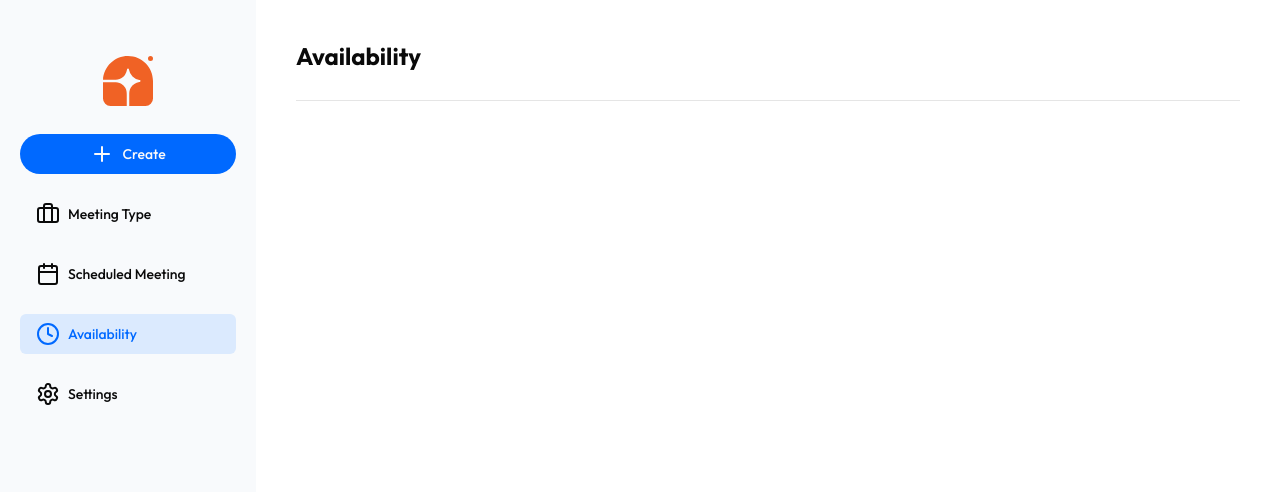
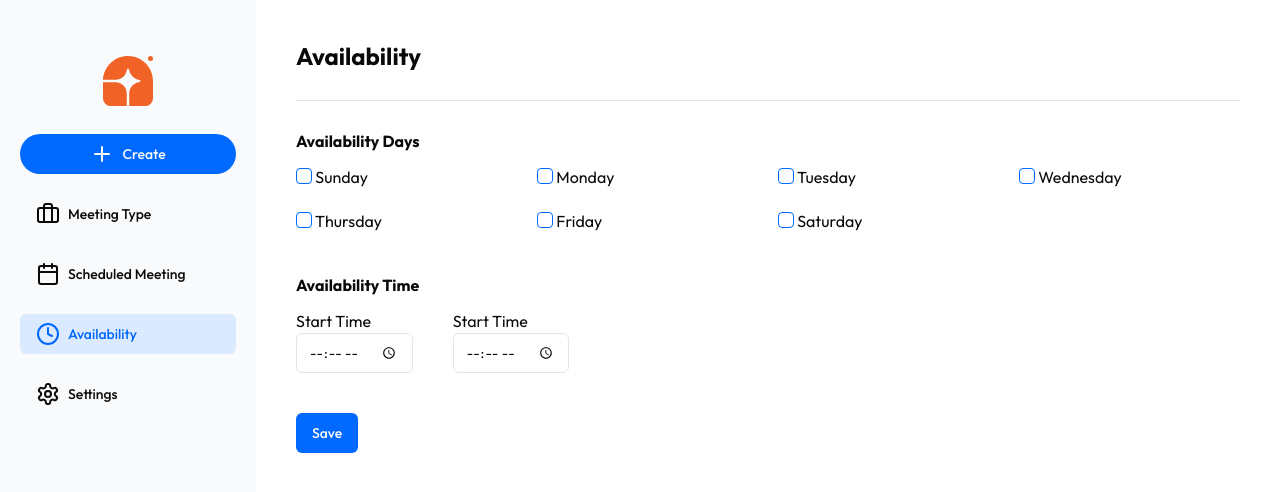
Before and after one commit to sanjaraiy/Online-Meeting-App, a Next.js app: page /dashboard/availability in a window 1280 px wide. Shown: the top 492 px of the page. Built offline with nearby package versions, Linux system fonts and the light colour scheme; no server answers.

Commit message:
added and handler functionality in Availablility page

```diff
--- a/app/(routes)/dashboard/availability/page.jsx
+++ b/app/(routes)/dashboard/availability/page.jsx
@@ -1,13 +1,76 @@
-import React from 'react'
+"use client";
+
+import { doc, getFirestore, updateDoc } from "firebase/firestore";
+import DaysList from "@/app/_utils/DaysList";
+import React, { useState } from "react";
+import { Checkbox } from "@/components/ui/checkbox";
+import { Input } from "@/components/ui/input";
+import { Button } from "@/components/ui/button";
+import { app } from "@/config/Firebase";
+import { useKindeBrowserClient } from "@kinde-oss/kinde-auth-nextjs";
+import { toast } from "sonner";
 
 function Availability() {
+
+  const [daysAvailable, setDaysAvailable]=useState([]);
+  const [startTime, setStartTime]=useState();
+  const [endTime, setEndTime] = useState();
+
+  const db = getFirestore(app);
+  const {user} = useKindeBrowserClient();
+
+  const onChangeHandler = (day, isAvailable) => {
+      setDaysAvailable({
+        ...daysAvailable,
+        [day]:isAvailable
+      })
+  }
+
+  const onSaveHandler= async() => {
+    console.log(daysAvailable, startTime, endTime);
+    const docRef = doc(db,'Business',user?.email);
+    await updateDoc(docRef, {
+       daysAvailable: daysAvailable,
+       startTime: startTime,
+       endTime: endTime
+    }).then((response) => {
+       toast('Change Updated..!!')
+    })
+
+  }
+
   return (
-    <div className='p-10'>
-      <h2 className='font-bold text-2xl'>Availability</h2>
-      <hr className='my-7' />
-
+    <div className="p-10">
+      <h2 className="font-bold text-2xl">Availability</h2>
+      <hr className="my-7" />
+      <div>
+        <h2 className="font-bold">Availability Days</h2>
+        <div className="grid grid-cols-2 md:grid-cols-4 gap-5 my-3">
+          {DaysList.map((item, idx) => (
+            <div key={idx} className="">
+              <h2>
+                <Checkbox  onCheckedChange={(isAvailable) => onChangeHandler(item.day, isAvailable)}/> {item.day}
+              </h2>
+            </div>
+          ))}
+        </div>
+      </div>
+      <div>
+        <h2 className="font-bold mt-10">Availability Time</h2>
+        <div className="flex gap-10">
+          <div className="mt-3">
+            <h2>Start Time</h2>
+            <Input type="time" onChange={(e)=>setStartTime(e.target.value)}></Input>
+          </div>
+          <div className="mt-3">
+            <h2>Start Time</h2>
+            <Input type="time" onChange={(e)=>setEndTime(e.target.value)}></Input>
+          </div>
+        </div>
+      </div>
+      <Button onClick={()=>onSaveHandler()} className='mt-10'>Save</Button>
     </div>
-  )
+  );
 }
 
-export default Availability
+export default Availability;
--- a/app/_utils/DaysList.jsx
+++ b/app/_utils/DaysList.jsx
@@ -0,0 +1,23 @@
+export default [
+    {
+        day:'Sunday'
+    },
+    {
+        day:'Monday'
+    },
+    {
+        day:'Tuesday'
+    },
+    {
+        day:'Wednesday'
+    },
+    {
+        day:'Thursday'
+    },
+    {
+        day:'Friday'
+    },
+    {
+        day:'Saturday'
+    }
+]
--- /dev/null
+++ b/components/ui/checkbox.jsx
@@ -0,0 +1,24 @@
+"use client"
+
+import * as React from "react"
+import * as CheckboxPrimitive from "@radix-ui/react-checkbox"
+import { Check } from "lucide-react"
+
+import { cn } from "@/lib/utils"
+
+const Checkbox = React.forwardRef(({ className, ...props }, ref) => (
+  <CheckboxPrimitive.Root
+    ref={ref}
+    className={cn(
+      "peer h-4 w-4 shrink-0 rounded-sm border border-primary ring-offset-background focus-visible:outline-none focus-visible:ring-2 focus-visible:ring-ring focus-visible:ring-offset-2 disabled:cursor-not-allowed disabled:opacity-50 data-[state=checked]:bg-primary data-[state=checked]:text-primary-foreground",
+      className
+    )}
+    {...props}>
+    <CheckboxPrimitive.Indicator className={cn("flex items-center justify-center text-current")}>
+      <Check className="h-4 w-4" />
+    </CheckboxPrimitive.Indicator>
+  </CheckboxPrimitive.Root>
+))
+Checkbox.displayName = CheckboxPrimitive.Root.displayName
+
+export { Checkbox }
--- a/package.json
+++ b/package.json
@@ -10,6 +10,7 @@
   },
   "dependencies": {
     "@kinde-oss/kinde-auth-nextjs": "^2.3.6",
+    "@radix-ui/react-checkbox": "^1.1.1",
     "@radix-ui/react-dropdown-menu": "^2.1.1",
     "@radix-ui/react-slot": "^1.1.0",
     "class-variance-authority": "^0.7.0",
```
Also changed, not shown: 1 other file (tests, documents, lock files or other folders).
